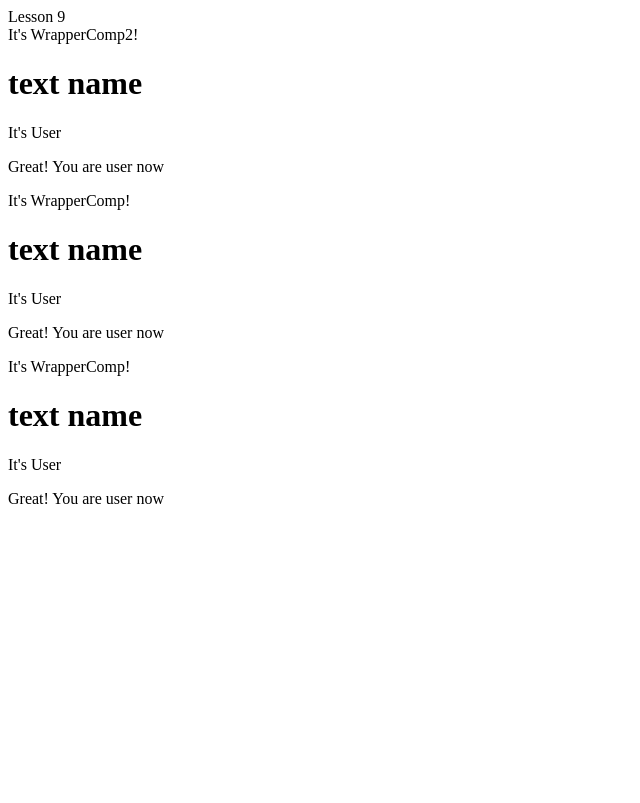
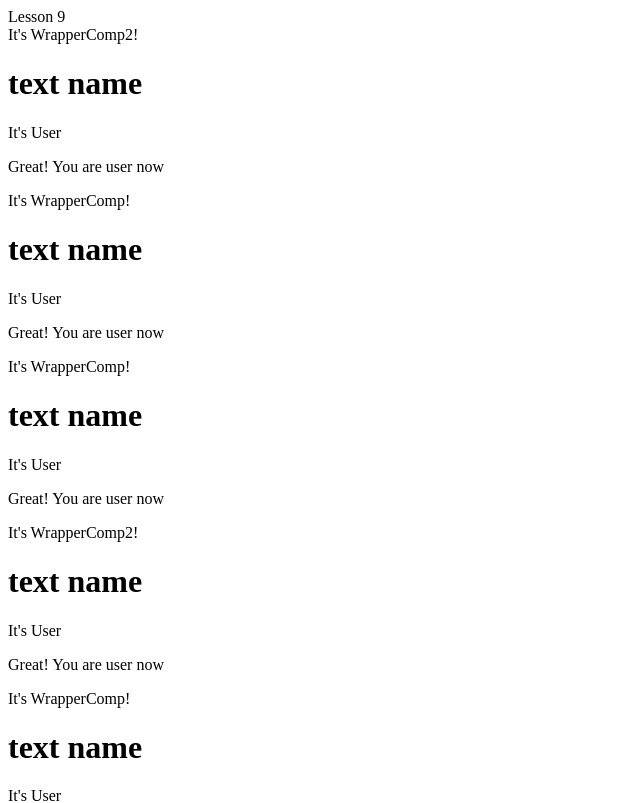
Before and after one commit to garlife/react3-l9, a React (Create React App) app: page / in a window 1280 px wide. Shown: the top 803 px of the page, without its empty margins (0-640 px from the left). Built offline with nearby package versions, Linux system fonts and the light colour scheme.

Commit message:
2 files modified

```diff
--- a/src/App.js
+++ b/src/App.js
@@ -1 +1,5 @@
 import React from 'react';
+
+export default function App(){
+
+}
--- a/src/AppHoc.js
+++ b/src/AppHoc.js
@@ -1,7 +1,14 @@
 import React from 'react';
+
+
 
 const withAuthUser = (Comp) => {
   class WrapperComp extends React.PureComponent {
+    constructor(props){
+      super(props);
+      console.log("constructor", "WrapperComp");
+    }
+
     render() {
       if (!this.props.isAuth) {
         return <div>Something went Wrong!</div>
@@ -70,6 +77,8 @@ function AppHoc(props) {
         <Admin {...props} />
         <SuperUser {...props} /> */}
         {withAuthUser(User)(props)}
+        {withAuthUser(User)(props)}
+        {withAuthUser(User)(props)}
       </div>
     </div>
   );
```
